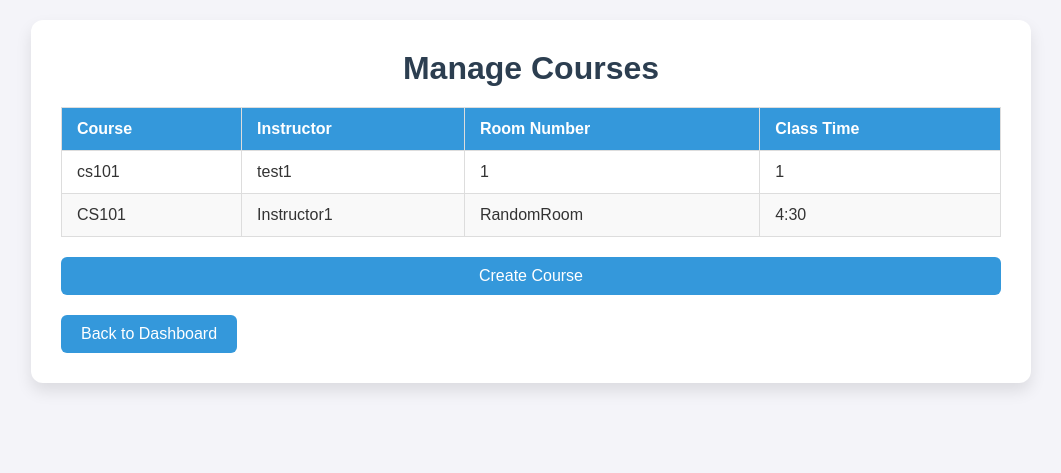
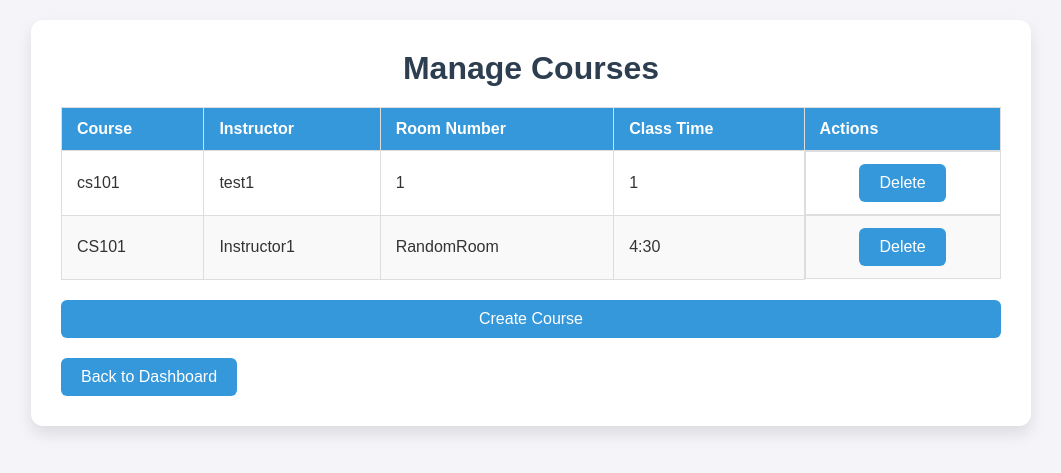
Before and after one commit to Connor-Gregor/TAScheduler, a Django app: page /course-management/ in a window 1280 px wide. Shown: the top 473 px of the page, without its empty margins (109-1170 px from the left). Run offline with Django 5.2, Linux system fonts and the light colour scheme; a user stored in the database is signed in; data comes from the database, SQL or seed files in the repository; both versions use the stored data as it was after the commit.

Commit message:
Delete course button

```diff
--- a/TAScheduler/urls.py
+++ b/TAScheduler/urls.py
@@ -46,6 +46,7 @@ urlpatterns = [
     path('course-management/', views.CreateCourseView.as_view(), name='course_management'),
     path('create-course/', views.CreateCourse.as_view(), name='create_course'),
     path('edit-course/<int:course_id>/', views.EditCourse.as_view(), name='edit_course'),
+path('delete_course/<int:course_id>/', views.delete_course, name='delete_course'),
     path('edit-profile/', views.edit_profile, name='edit_profile'),
 
     path('ta-assignments/', views.view_ta_assignments, name='view_ta_assignments'),
--- a/TASchedulerApp/views.py
+++ b/TASchedulerApp/views.py
@@ -164,6 +164,12 @@ class EditCourse(LoginRequiredMixin, View):
         except Exception as e:
             return render(request, 'admin/edit_course.html', {'error': str(e)})
 
+def delete_course(request, course_id):
+    if request.method == "POST":
+        course = get_object_or_404(MyCourse, id=course_id)
+        course.delete()
+        messages.success(request, "Course deleted successfully.")
+        return redirect('course_management')
 
 class Notifications(LoginRequiredMixin, View):
     def get(self, request):
--- a/templates/admin/course_management.html
+++ b/templates/admin/course_management.html
@@ -139,6 +139,7 @@
                     <th>Instructor</th>
                     <th>Room Number</th>
                     <th>Class Time</th>
+                    <th>Actions</th>
                 </tr>
             </thead>
             <tbody>
@@ -148,6 +149,13 @@
                     <td>{{ course.instructor }}</td>
                     <td>{{ course.room }}</td>
                     <td>{{ course.time }}</td>
+                    <td class="actions">
+                        <!-- Delete Button -->
+                        <form method="POST" action="{% url 'delete_course' course.id %}" style="display: inline;">
+                            {% csrf_token %}
+                            <button type="button" class="btn btn-danger" onclick="confirmDeletion({{ course.id }})">Delete</button>
+                        </form>
+                    </td>
                 </tr>
                 {% empty %}
                 <tr>
@@ -165,5 +173,29 @@
         <!-- Back to Dashboard Button -->
         <a href="{% url 'dashboard' %}" class="btn" style="margin-top: 20px;">Back to Dashboard</a>
     </div>
+
+    <!-- Confirmation -->
+    <div id="deleteModal" class="modal" style="display: none; position: fixed; top: 0; left: 0; width: 100%; height: 100%; background: rgba(0, 0, 0, 0.5); justify-content: center; align-items: center;">
+    <div class="modal-content" style="background: #fff; padding: 20px; border-radius: 8px; text-align: center;">
+        <h4>Confirm Deletion</h4>
+        <p>Are you sure you want to delete this course?</p>
+        <form id="deleteForm" method="POST" style="margin-top: 20px;">
+            {% csrf_token %}
+            <button type="submit" class="btn btn-danger">Yes, Delete</button>
+            <button type="button" class="btn btn-secondary" onclick="closeModal()">Cancel</button>
+        </form>
+    </div>
+</div>
+<script>
+        function confirmDeletion(courseId) {
+            const deleteForm = document.getElementById('deleteForm');
+            deleteForm.action = `/delete_course/${courseId}/`;
+            document.getElementById('deleteModal').style.display = 'flex';
+        }
+
+        function closeModal() {
+            document.getElementById('deleteModal').style.display = 'none';
+        }
+    </script>
 </body>
 </html>
```
Also changed, not shown: db.sqlite3.
